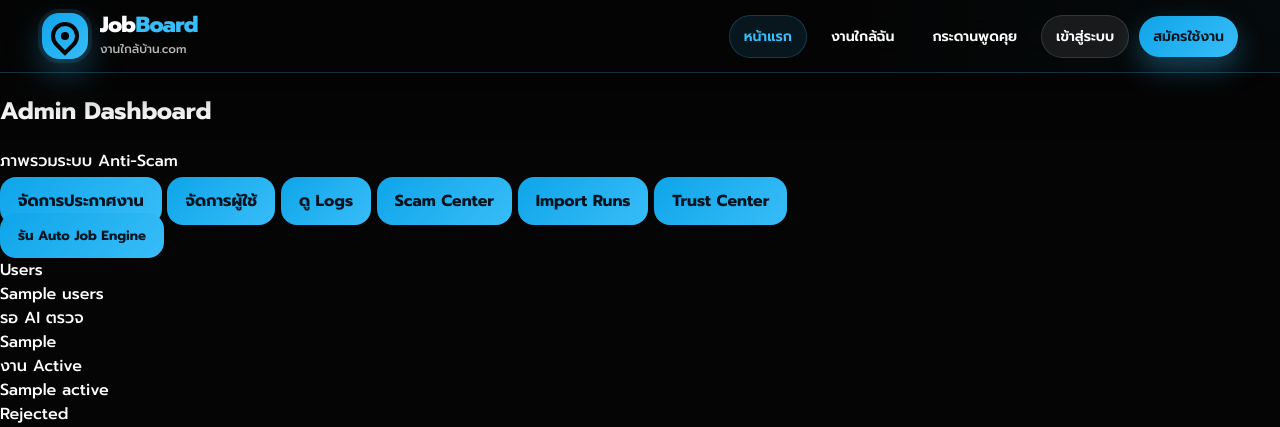
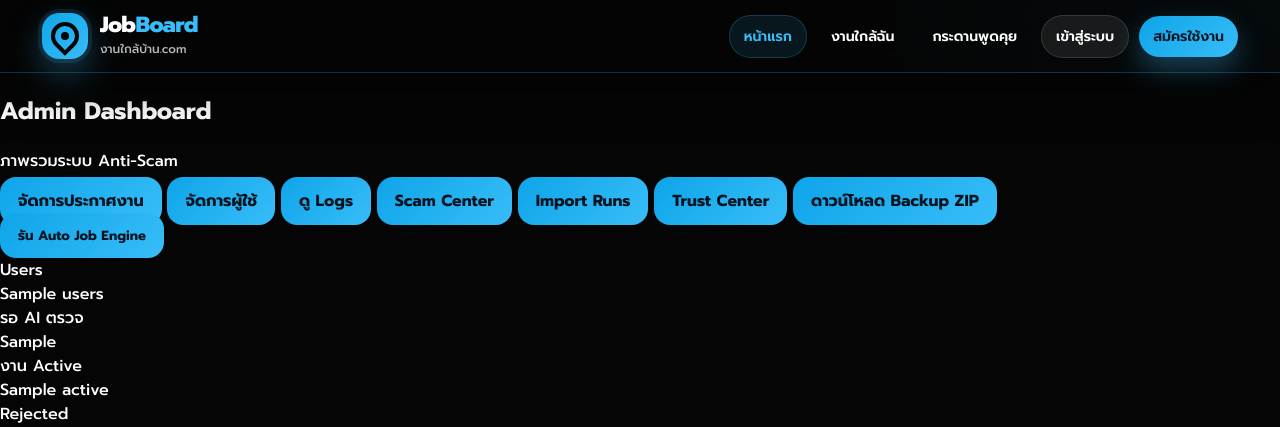
Before and after one commit to anaquee999-prog/jobboard-ai, a Python web app: template templates/admin_dashboard.html in a window 1280 px wide. Shown: the top 427 px of the page. Run offline with Jinja, Linux system fonts and the light colour scheme; the template is opened without the code that fills it: most values are stand-ins (such as "Sample title", 1, 10 or a date in 2020).

Commit message:
Add backup button to admin dashboard

```diff
--- a/templates/admin_dashboard.html
+++ b/templates/admin_dashboard.html
@@ -13,6 +13,8 @@
         <a class="btn-link-box secondary" href="{{ url_for('admin_scam_center') }}">Scam Center</a>
         <a class="btn-link-box secondary" href="{{ url_for('admin_import_runs') }}">Import Runs</a>
         <a class="btn-link-box secondary" href="{{ url_for('admin_trust_center') }}">Trust Center</a>
+
+  <a class="btn-link-box secondary" href="{{ url_for('admin_backup_download') }}">ดาวน์โหลด Backup ZIP</a>
         <form method="post" action="{{ url_for('admin_fetch_government_news') }}" class="inline-form">
             <input type="hidden" name="csrf_token" value="{{ csrf_token() }}">
             <button type="submit">รัน Auto Job Engine</button>
```
